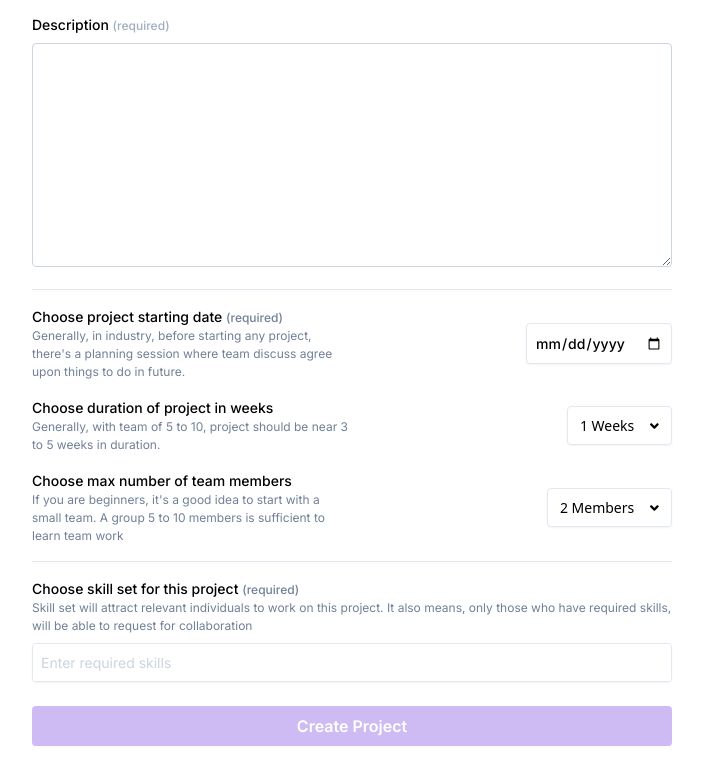
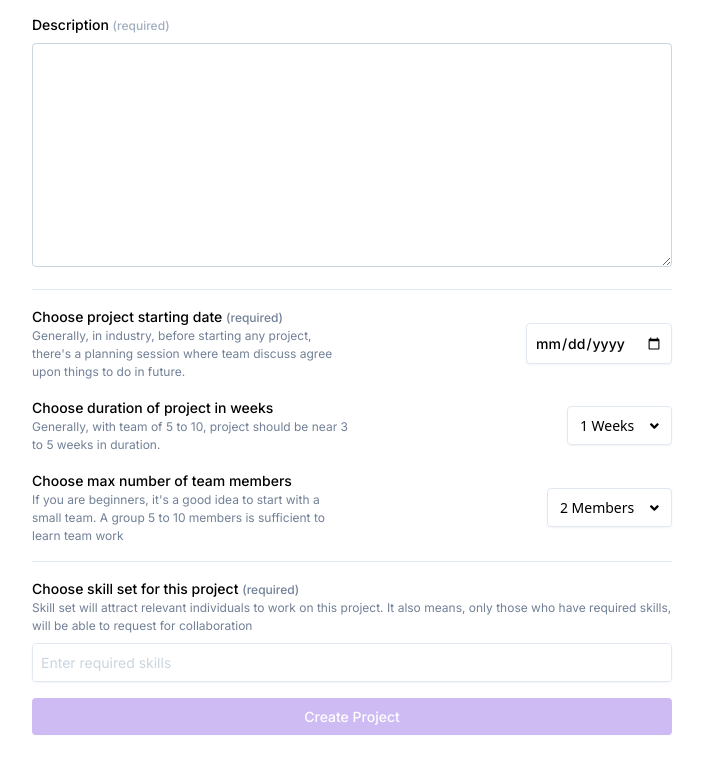
Before and after one commit to joshiprashanthd/startup, a React app in the folder root/frontend/: page /create in a window 1280 px wide. Shown: the part 252-1036 px from the top of the page, without its empty margins (288-991 px from the left). Built offline with nearby package versions, Linux system fonts and the light colour scheme.

Commit message:
CHORE: Add variant prop to Button component
variant prop can used to set the primary or secondary theme of the button.

```diff
--- a/root/frontend/src/components/core/button.tsx
+++ b/root/frontend/src/components/core/button.tsx
@@ -1,18 +1,31 @@
 import React, { ButtonHTMLAttributes } from "react";
 
-export const Button: React.FC<ButtonHTMLAttributes<
-  HTMLButtonElement
->> = function (props) {
+interface IProps extends ButtonHTMLAttributes<HTMLButtonElement> {
+  variant?: "primary" | "secondary";
+}
+
+export const Button: React.FC<IProps> = function ({
+  children,
+  variant = "primary",
+  disabled,
+  ...restProps
+}) {
+  let className = `w-full inline-flex items-center justify-center p-2 text-sm font-medium text-white duration-200 bg-purple-500 rounded shadow-sm  outline-none ${
+    !disabled && "hover:bg-purple-600 "
+  } focus:outline-none ${
+    !disabled && "active:bg-purple-700"
+  } disabled:opacity-50 font-body `;
+
+  if (variant === "secondary")
+    className = `w-full inline-flex items-center justify-center text-sm p-2 font-medium duration-200 bg-white border rounded shadow-sm outline-none ${
+      !disabled && "hover:bg-gray-200 "
+    } focus:outline-none ${
+      !disabled && "active:bg-gray-300"
+    } disabled:opacity-50 font-body `;
+
   return (
-    <button
-      className={`inline-flex items-center justify-center w-full py-2 mt-2 font-semibold text-white duration-200 bg-purple-500 rounded shadow-sm ${
-        !props.disabled && "hover:bg-purple-600 "
-      } focus:outline-none ${
-        !props.disabled && "active:bg-purple-700"
-      } disabled:opacity-50 font-body`}
-      {...props}
-    >
-      {props.children}
+    <button className={className} disabled={disabled} {...restProps}>
+      {children}
     </button>
   );
 };
```
